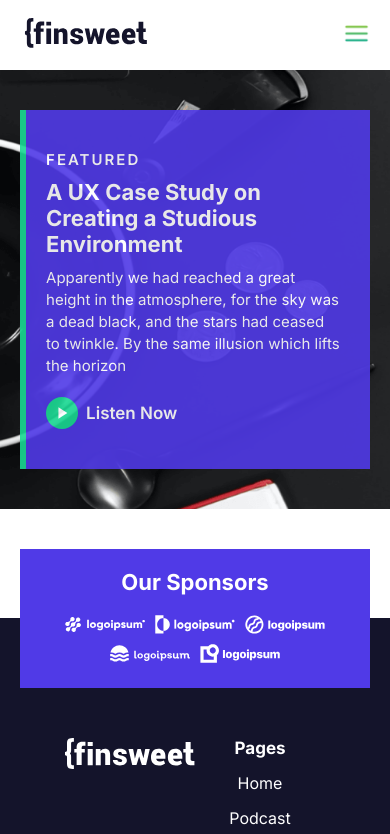
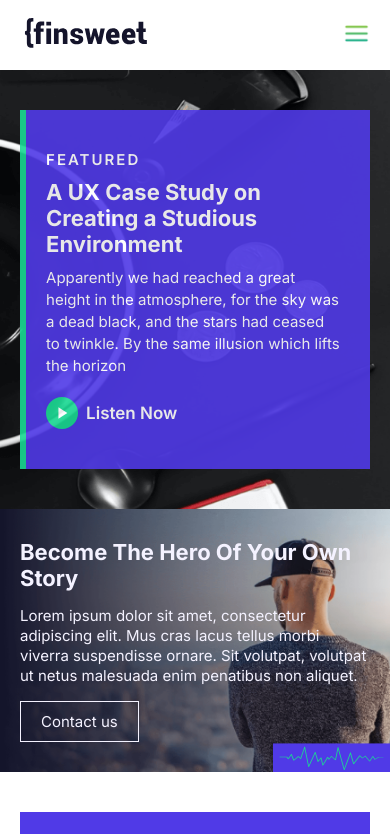
Before and after one commit to UmarkhonAkhmedov/podcast-react-app, a React (Create React App) app in the folder client-side/: page /podcasts in a window 390 px wide. Shown: the top 834 px of the page. Built offline with nearby package versions, Linux system fonts and the light colour scheme.

Commit message:
Adding Story Component for Podcast Page

```diff
--- a/client-side/src/pages/Podcasts.tsx
+++ b/client-side/src/pages/Podcasts.tsx
@@ -1,10 +1,12 @@
 import React from 'react'
+import Story from '../components/Main/Story'
 import PodHero from '../components/Podcast/PodHero'
 
 function Podcasts() {
   return (
     <div>
       <PodHero />
+      <Story heading='Become The Hero Of Your Own Story' text="Lorem ipsum dolor sit amet, consectetur adipiscing elit. Mus cras lacus tellus morbi viverra suspendisse ornare. Sit volutpat, volutpat ut netus malesuada enim penatibus non aliquet." linkText='Contact us' background='/Img/Podcasts/contact__background.png' />
     </div>
   )
 }
--- a/client-side/src/styles/components/main/_story.scss
+++ b/client-side/src/styles/components/main/_story.scss
@@ -4,8 +4,15 @@
   &__background {
     background-image: url("../../../../public/Img/Host/contact__pulse.svg");
     background-repeat: no-repeat;
-    background-position: right calc(50% - 472px) bottom -20px;
+    background-position: right calc(0% - 0px) bottom -6%;
     background-size: 30% 30%;
+
+    @media screen and (max-width:768px){
+      background-position: right calc(0% - 0px) bottom -12%;
+    }
+    @media screen and (max-width:500px){
+      background-position: right calc(0% - 0px) bottom -14%;
+    }
   }
 }
 
@@ -18,10 +25,21 @@
   max-width: 400px;
   color: #F4F2FF;
   margin-left: 100px;
+  @media screen and (max-width:768px){
+    margin-left: 30px;
+  }
+  @media screen and (max-width:500px){
+    margin-left: 0px;
+    width: 100%;
+  }
 
   p {
     margin: 30px 0;
     line-height: 24px;
+    @media screen and (max-width:500px){
+      margin: 15px 0;
+      line-height: 20px;
+    }
   }
 
   div {
@@ -35,5 +53,8 @@
       background-color: #F4F2FF;
       color: #14142B;
     }
+    @media screen and (max-width:500px){
+      padding: 10px 20px;
+    }
   }
 }
```
Also changed, not shown: client-side/public/Img/Host/story__rects.svg, client-side/public/Img/Podcasts/contact__background.png (renamed from client-side/public/Img/Podcasts/contact__background (1).png).
